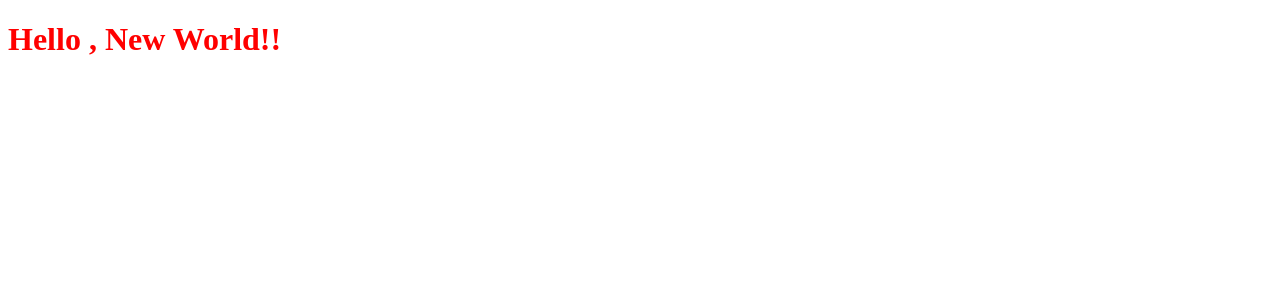
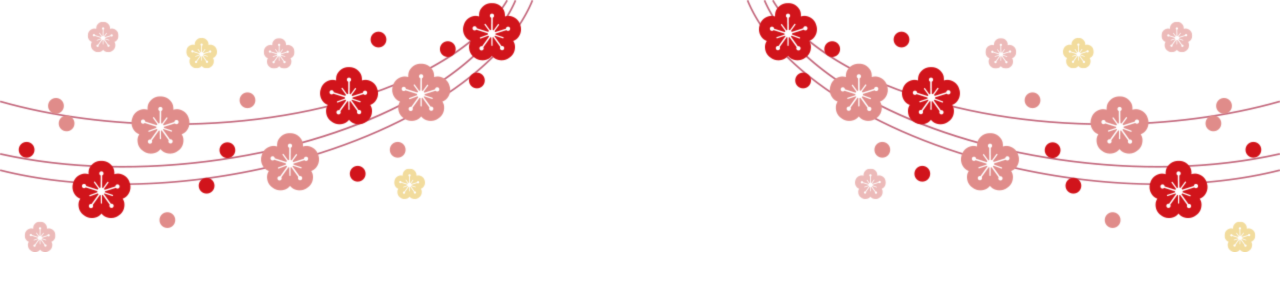
Before and after one commit to netaro-N/omikuji2019, a plain HTML site: page index.html in a window 1280 px wide. Drawn offline with Linux system fonts and the light colour scheme.

Commit message:
background

```diff
--- a/index.html
+++ b/index.html
@@ -8,7 +8,7 @@
   <link rel="stylesheet" href="style.css">
 </head>
 <body>
-  <h1>Hello , New World!!</h1>
+  <div id="app"></div>
   <script src="omikuji.js"></script>
 </body>
 </html>
--- a/omikuji.js
+++ b/omikuji.js
@@ -1,6 +1,5 @@
 (function () {
   'use strict';
 
-alert("end game");
 
 })();
--- a/style.css
+++ b/style.css
@@ -1,3 +1,15 @@
-h1{
-  color: red;
+*{
+  margin: 0;
+  padding: 0;
 }
+
+#app {
+  width: 1280px;
+  height: 800px;
+  margin: 0 auto ;
+  background-image: url(images/background@2x.png);
+  background-size: 1280px 252px;
+  background-repeat: no-repeat; /*繰り返しを中止*/
+  position: relative;
+  overflow: hidden;
+}
```
